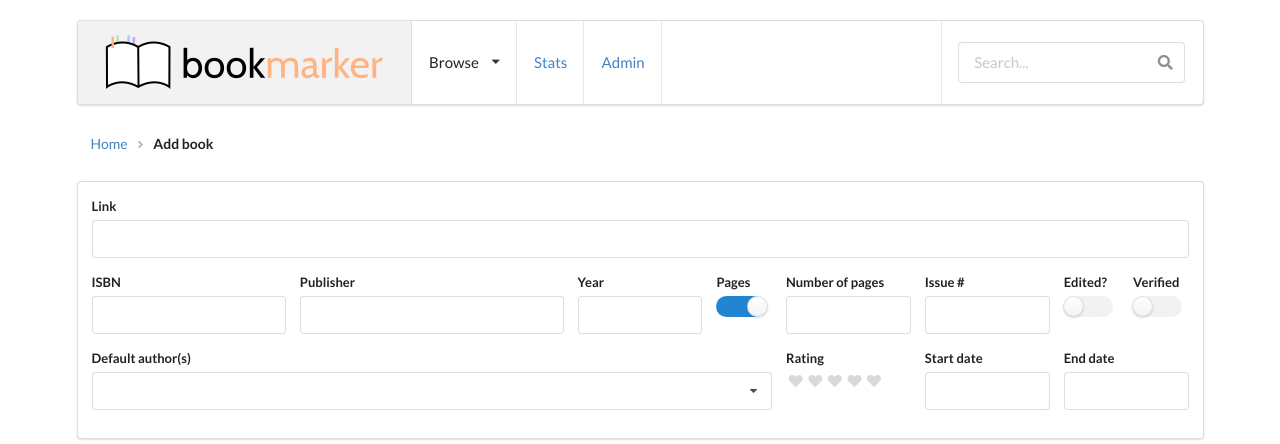
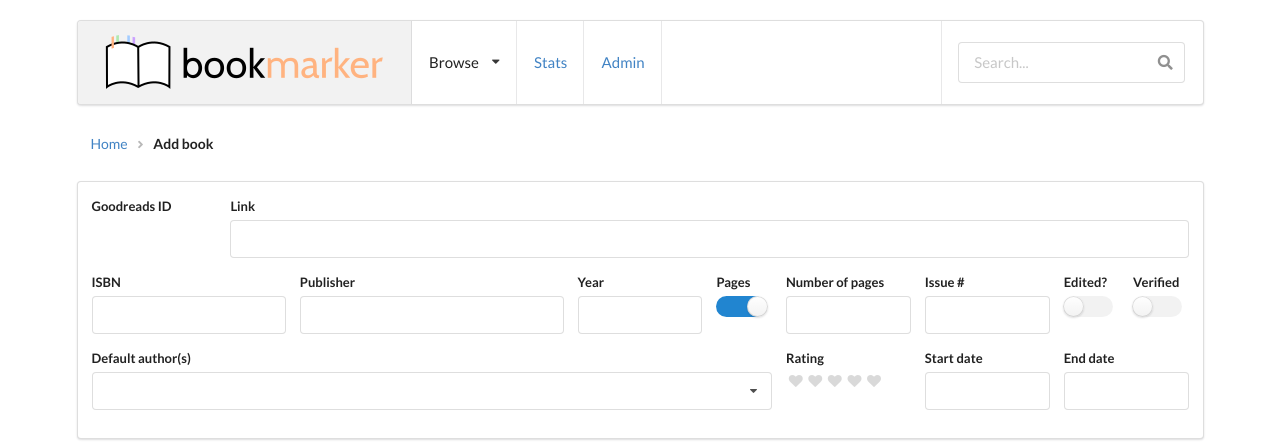
Before and after one commit to dellsystem/bookmarker, a Django app: a page that uses django/templates/book_form.html in a window 1280 px wide. Shown: the top 444 px of the page. Run offline with Django 3.2, Linux system fonts and the light colour scheme; the visitor is signed in with stand-in values (Sample User, id 1); data that the repository does not hold is empty; some libraries are stand-ins or nearby versions.

Commit message:
Ensure goodreads_id field is visible in book_form

```diff
--- a/django/templates/book_form.html
+++ b/django/templates/book_form.html
@@ -5,15 +5,11 @@
     {% if details_form %}
     <div class="ui segment">
         <div class="ui fields">
-            {% if details_form.goodreads_id %}
             <div class="two wide field">
                 <label>Goodreads ID</label>
                 {{ details_form.goodreads_id }}
             </div>
             <div class="fourteen wide field">
-            {% else %}
-            <div class="sixteen wide field">
-            {% endif %}
                 <label>Link</label>
                 {{ details_form.link }}
             </div>
```
